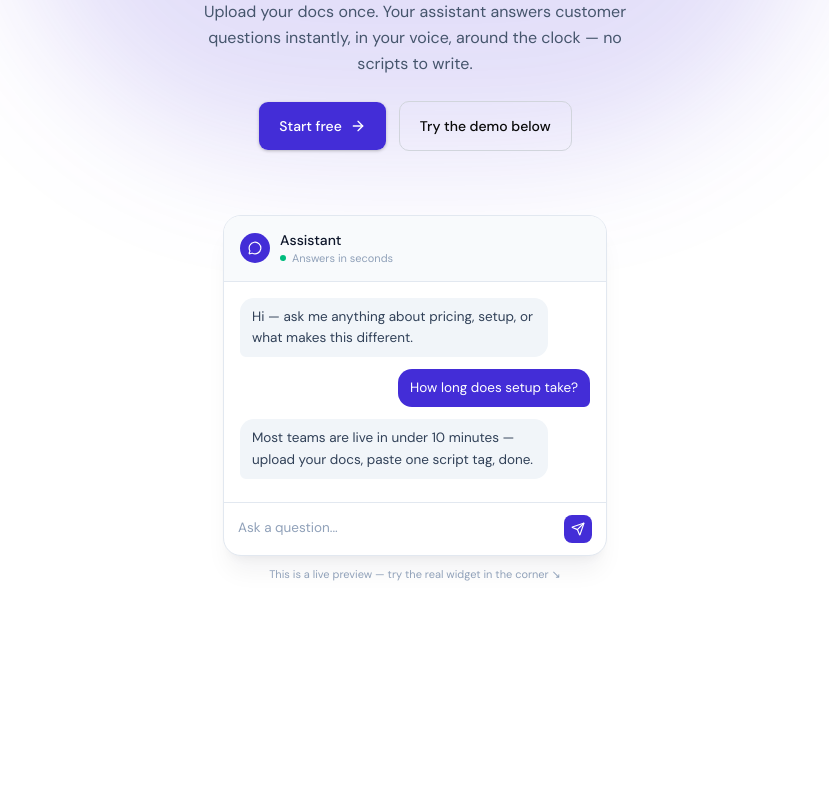
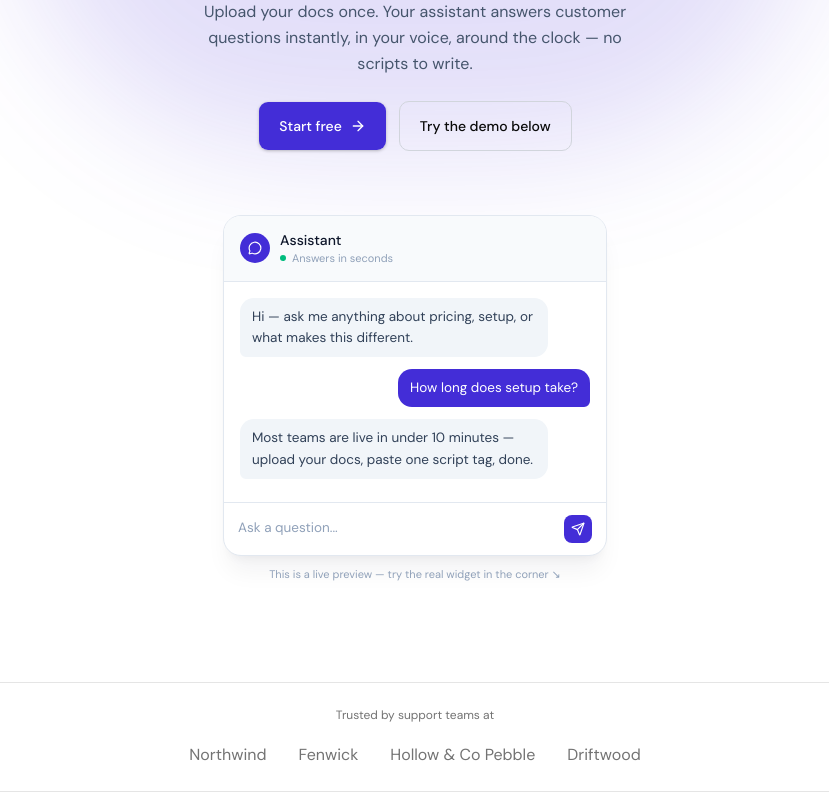
Before and after one commit to nhmnazmul22/AICustomerSupportAssistant, a Next.js app: page / in a window 1280 px wide. Shown: the part 352-1152 px from the top of the page, without its empty margins (225-1054 px from the left). Before the commit the page ends 1014 px from the top, so only its background shows below. Built offline with nearby package versions, Linux system fonts and the light colour scheme.

Commit message:
add TrustedCompany component and wrap it in Section on the main page

```diff
--- a/app/page.tsx
+++ b/app/page.tsx
@@ -1,9 +1,14 @@
+import Section from "@/components/common/Section"
 import Hero from "@/components/pages/Home/Hero/Hero"
+import TrustedCompany from "@/components/pages/Home/TrustedCompany/TrustedCompany"
 
 export default function Page() {
   return (
     <div className="min-h-svh">
       <Hero />
+      <Section>
+        <TrustedCompany />
+      </Section>
     </div>
   )
 }
--- /dev/null
+++ b/components/common/Section.tsx
@@ -0,0 +1,7 @@
+import React, { ReactNode } from "react"
+
+const Section = ({ children }: { children: ReactNode }) => {
+  return <section className="py-5">{children}</section>
+}
+
+export default Section
--- /dev/null
+++ b/components/pages/Home/TrustedCompany/TrustedCompany.tsx
@@ -0,0 +1,24 @@
+import Container from "@/components/common/Container"
+import React from "react"
+
+const TrustedCompany = () => {
+  return (
+    <div className="border-y border-border py-2">
+      <Container>
+        <div className="mx-auto max-w-lg">
+          <span className="block text-center text-xs text-muted-foreground">
+            Trusted by support teams at
+          </span>
+          <div className="mt-5 flex items-center justify-center gap-8">
+            <span className="text-muted-foreground text-md hover:text-slate-800 dark:hover:text-slate-200 duration-200">Northwind</span>
+            <span className="text-muted-foreground text-md hover:text-slate-800 dark:hover:text-slate-200 duration-200">Fenwick</span>{" "}
+            <span className="text-muted-foreground text-md hover:text-slate-800 dark:hover:text-slate-200 duration-200">Hollow & Co Pebble</span>
+            <span className="text-muted-foreground text-md hover:text-slate-800 dark:hover:text-slate-200 duration-200">Driftwood</span>
+          </div>
+        </div>
+      </Container>
+    </div>
+  )
+}
+
+export default TrustedCompany
```
